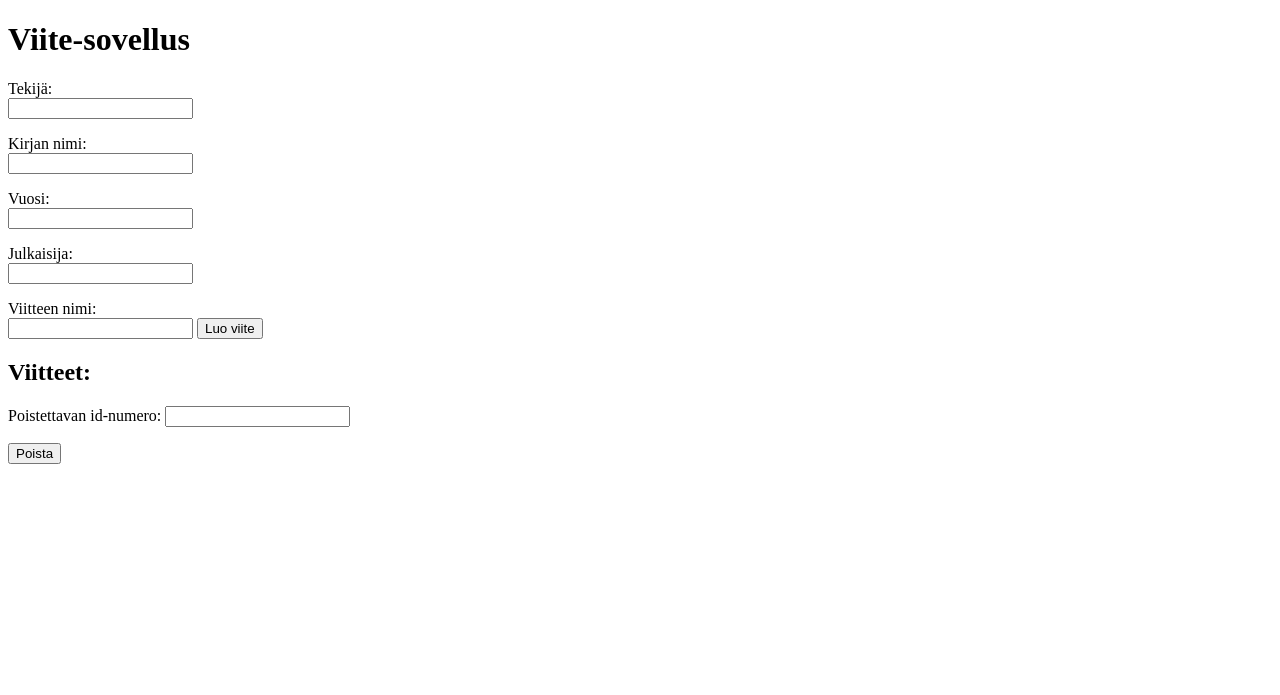
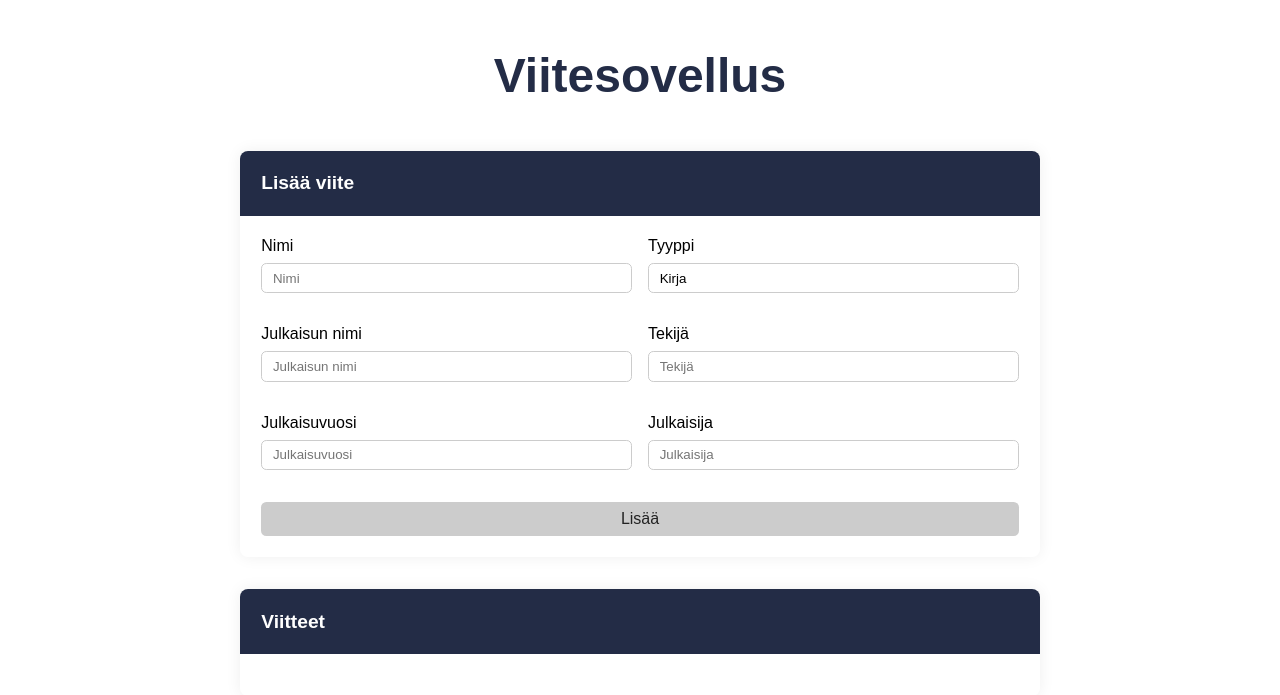
Before and after one commit to siniset/referesh, a Python web app: template app/templates/index.html in a window 1280 px wide. Shown: the top 695 px of the page. Run offline with Jinja, Linux system fonts and the light colour scheme; the template is opened without the code that fills it, so the values that code supplies are empty.

Commit message:
update index file

```diff
--- a/app/controllers/reference_controller.py
+++ b/app/controllers/reference_controller.py
@@ -7,4 +7,4 @@ def get_all():
     return Reference.query.all()
 
 def get_titles():
-    return db.session.query(Reference.name, Field.content.label("title")).select_from(Reference).join(Field).filter(Field.name == "title").all()
+    return db.session.query(Reference.id, Reference.name, Field.content.label("title")).select_from(Reference).join(Field).filter(Field.name == "title").all()
--- /dev/null
+++ b/app/static/index.css
@@ -0,0 +1,172 @@
+* {
+  margin: 0;
+  padding: 0;
+  box-sizing: border-box;
+}
+
+
+body {
+  margin: 3rem;
+  font-family: sans-serif;
+}
+
+
+section:not(:last-child) {
+  margin-bottom: 2rem;
+}
+
+
+.box {
+  display: flex;
+  border-radius: .5rem;
+  box-shadow: 0 0 1rem 0 #00000011;
+  overflow: hidden;
+  width: 100%;
+  max-width: 50rem;
+  margin: 0 auto;
+}
+
+
+.box-title {
+  padding: 1.333rem;
+  font-size: 1.2rem;
+  background-color: #232c46;
+  color: #fff;
+  font-weight: 600;
+}
+
+
+.form {
+  display: flex;
+  margin: 1.333rem;
+}
+
+
+.flex,
+.row,
+.column {
+  display: flex;
+}
+
+
+.vertical {
+  flex-direction: column;
+}
+
+
+.span-6 {
+  width: 50%;
+}
+
+
+.span-12 {
+  width: 100%;
+}
+
+
+.v-gap-sm {
+  row-gap: .25rem;
+}
+
+
+.v-gap-md {
+  row-gap: .5rem;
+}
+
+
+.v-gap-lg {
+  row-gap: 1rem;
+}
+
+
+.v-gap-xl {
+  row-gap: 2rem;
+}
+
+.h-gap-sm {
+  column-gap: .25rem;
+}
+
+
+.h-gap-md {
+  column-gap: .5rem;
+}
+
+
+.h-gap-lg {
+  column-gap: 1rem;
+}
+
+
+.h-gap-xl {
+  column-gap: 2rem;
+}
+
+
+.text-field,
+.dropdown,
+.button {
+  appearance: none;
+  outline: none;
+  padding: .5em .666rem;
+  border-radius: .333rem;
+  border: 1px solid #ccc;
+  background-color: #fff;
+}
+
+
+.button {
+  border: none;
+  font-size: 1rem;
+  text-decoration: none;
+  background-color: #ccc;
+  color: #222;
+  text-align: center;
+}
+
+
+.site-title {
+  font-size: 3rem;
+  font-weight: 600;
+  text-align: center;
+  color: #232c46;
+  margin: 3rem;
+}
+
+
+.reference-list {
+  margin: 1.333rem;
+}
+
+
+.reference-entry {
+  display: flex;
+  justify-content: space-between;
+  align-items: center;
+  padding: 1.25rem .625rem;
+}
+
+
+.reference-entry:first-child {
+  padding-top: 0;
+}
+
+
+.reference-entry:last-child {
+  padding-bottom: 0;
+}
+
+
+.reference-entry:not(:last-child) {
+  border-bottom: 1px solid #ccc;
+}
+
+
+.reference-name {
+  font-weight: bold;
+}
+
+
+.reference-title {
+  font-style: italic;
+}
--- a/app/templates/index.html
+++ b/app/templates/index.html
@@ -1,38 +1,79 @@
 <!DOCTYPE html>
 
-<title>Viite-sovellus</title>
+<html></html>
+    <head>
+        <link rel="stylesheet" href="{{ url_for('static', filename='index.css') }}">
+        <title>Viitesovellus</title>
+    </head>
 
-<h1>Viite-sovellus</h1>
+    <body>
+        <header>
+            <h1 class="site-title">Viitesovellus</h1>
+        </header>
 
-<form action="/save" method="POST">
-    Tekijä: <br><input type="text" name="author">
-    <p>
-        Kirjan nimi: <br><input type="text" name="name">
-    <p>
-        Vuosi: <br><input type="text" name="year">
-    <p>
-        Julkaisija: <br><input type="text" name="publisher">
-        <input type="hidden" name="type" value="book">
-    <p>
-        Viitteen nimi: <br><input type="text" name="reference_name">
-        <input id="button" type="submit" value="Luo viite">
-</form>
+        <section class="vertical box">
+            <p class="box-title">Lisää viite</p>
 
-<h2>Viitteet:</h2>
+            <form class="vertical form v-gap-xl" action="/save" method="POST">
+                <div class="row h-gap-lg">
+                    <div class="span-6 vertical flex v-gap-md">
+                        <label for="reference-name">Nimi</label>
+                        <input name="name" id="reference-name" placeholder="Nimi" type="text" class="text-field" />
+                    </div>
+                    <div class="span-6 vertical flex v-gap-md">
+                        <label for="reference-type">Tyyppi</label>
+                        <select name="type" id="reference-type" class="text-field">
+                            <option name="book" value="book">Kirja</option>
+                            <option name="article" value="book">Artikkeli</option>
+                        </select>
+                    </div>
+                </div>
 
-<form action="/delete" method="POST">
-    Poistettavan id-numero: <input type="text" name="id">
-    <p>
-        <input id="button" type="submit" value="Poista">
-</form>
 
-{% for ref in references %}
-<div style="background: rgb(228, 228, 231);
-            font-size: 20px;
-            padding: 10px;
-            border: 1px solid rgb(146, 144, 144);
-            margin: 10px;">
-    {{ ref.name }}
-    {{ ref.title }} <br>
-</div>
-{% endfor %}
+                <div class="row h-gap-lg">
+                    <div class="span-6 vertical flex v-gap-md">
+                        <label for="reference-title">Julkaisun nimi</label>
+                        <input name="name" id="reference-title" placeholder="Julkaisun nimi" type="text" class="text-field" />
+                    </div>
+                    <div class="span-6 vertical flex v-gap-md">
+                        <label for="reference-author">Tekijä</label>
+                        <input name="name" id="reference-author" placeholder="Tekijä" type="text" class="text-field" />
+                    </div>
+                </div>
+
+
+                <div class="row h-gap-lg">
+                    <div class="span-6 vertical flex v-gap-md">
+                        <label for="reference-year">Julkaisuvuosi</label>
+                        <input name="name" id="reference-year" placeholder="Julkaisuvuosi" type="text" class="text-field" />
+                    </div>
+                    <div class="span-6 vertical flex v-gap-md">
+                        <label for="reference-publisher">Julkaisija</label>
+                        <input name="name" id="reference-publisher" placeholder="Julkaisija" type="text" class="text-field" />
+                    </div>
+                </div>
+
+                <div>
+                    <input id="button" type="submit" class="span-12 button" value="Lisää" />
+                </div>
+            </form>
+        </section>
+
+        <section class="vertical box">
+            <p class="box-title">Viitteet</p>
+
+            <div class="reference-list vertical flex">
+                {% for reference in references %}
+                <div class="reference-entry">
+                    <div class="flex h-gap-lg">
+                        <p class="reference-name">{{reference.name}}</p>
+                        <p class="reference-title">{{reference.title}}</p>
+                    </div>
+
+                    <a href={{"/delete/" ~ reference.id}} class="button">Poista</a>
+                </div>
+                {% endfor %}
+            </div>
+        </section>
+    </body>
+</html>
```
